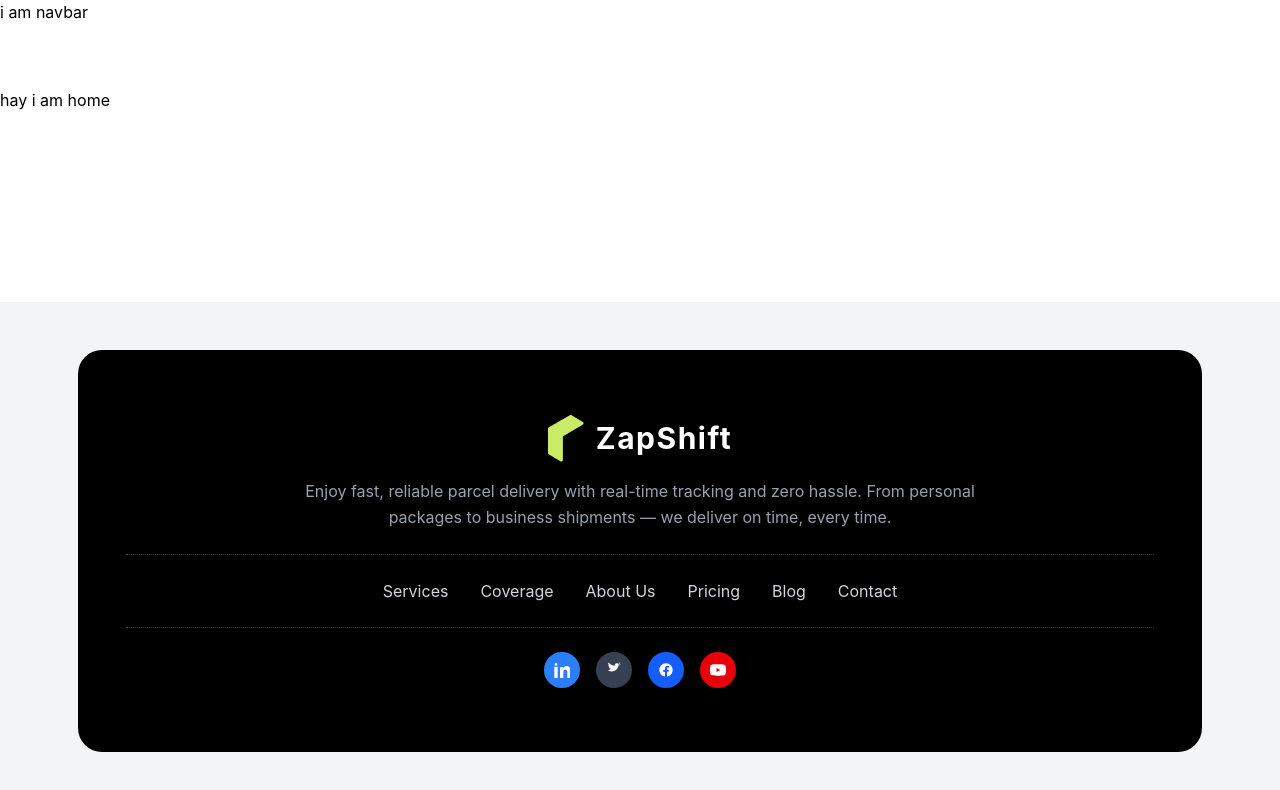
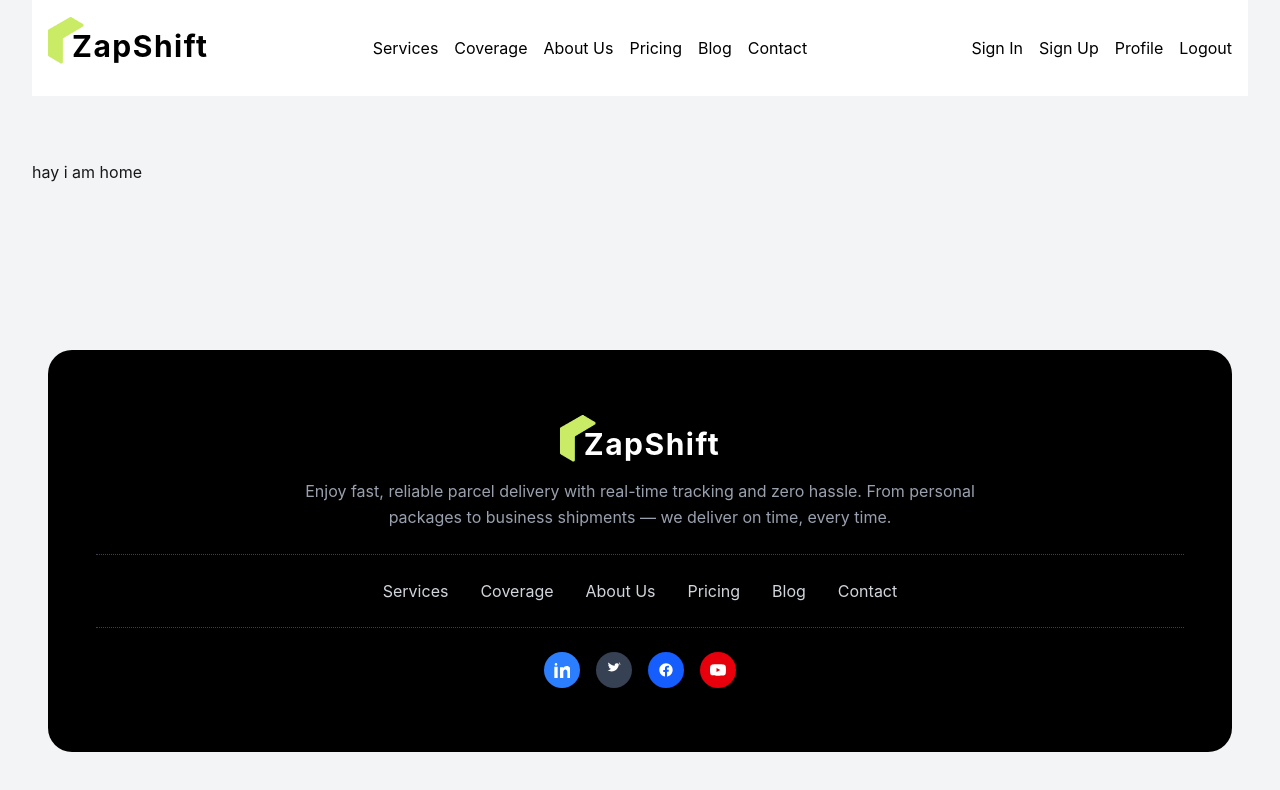
Before and after one commit to afzalhossainraju100/ZAP-SHIFT-CLIENT, a React (Vite) app: page / in a window 1280 px wide. Shown: the top 790 px of the page. Built offline with nearby package versions, Linux system fonts and the light colour scheme.

Commit message:
feat: update dependencies and enhance layout styling

```diff
--- a/package.json
+++ b/package.json
@@ -13,8 +13,9 @@
     "@tailwindcss/vite": "^4.2.4",
     "react": "^19.2.6",
     "react-dom": "^19.2.6",
+    "react-icons": "^5.6.0",
     "react-router": "^7.15.0",
-    "tailwindcss": "^4.2.4"
+    "tailwindcss": "^4.3.0"
   },
   "devDependencies": {
     "@eslint/js": "^10.0.1",
--- a/src/Component/Logo/Logo.jsx
+++ b/src/Component/Logo/Logo.jsx
@@ -2,9 +2,9 @@ import logo from "../../assets/logo.png";
 
 const Logo = () => {
   return (
-    <div className="flex items-center justify-center gap-3 mb-4">
+    <div className="flex items-end  justify-center gap-3 mb-4">
       <img src={logo} alt="logo" />
-      <h2 className="text-white text-2xl md:text-3xl font-bold tracking-wider">
+      <h2 className="text-2xl md:text-3xl  -ms-6 font-bold tracking-wider">
         ZapShift
       </h2>
     </div>
--- a/src/Layouts/RootLayout.jsx
+++ b/src/Layouts/RootLayout.jsx
@@ -4,14 +4,16 @@ import Footer from "../Pages/Shared/Footer/Footer";
 
 const RootLayout = () => {
     return (
-        <div  className="flex flex-col min-h-screen">
-            <Navbar></Navbar>
-            <div className="grow pt-16">
-                <Outlet></Outlet>
-            </div>
+      <div className="bg-gray-100">
+        <div className="flex flex-col min-h-screen  max-w-[95%] mx-auto">
+          <Navbar></Navbar>
+          <div className="grow pt-16">
+            <Outlet></Outlet>
+          </div>
 
-            <Footer></Footer>
+          <Footer></Footer>
         </div>
+      </div>
     );
 };
 
--- a/src/Pages/Shared/Footer/Footer.jsx
+++ b/src/Pages/Shared/Footer/Footer.jsx
@@ -2,8 +2,8 @@ import Logo from "../../../Component/Logo/Logo";
 
 const Footer = () => {
   return (
-    <footer className="bg-gray-100 py-12 px-4">
-      <div className="max-w-[90%] mx-auto bg-black text-[#ffffff] rounded-3xl px-8 py-12 md:px-12 md:py-16 text-center">
+    <footer className="py-12 px-4">
+      <div className=" bg-black text-[#ffffff] rounded-3xl px-8 py-12 md:px-12 md:py-16 text-center">
         {/* Logo Section */}
         <div>
           <Logo />
--- a/src/Pages/Shared/Navbar.jsx/Navbar.jsx
+++ b/src/Pages/Shared/Navbar.jsx/Navbar.jsx
@@ -1,10 +1,43 @@
+import { NavLink } from "react-router";
+import Logo from "../../../Component/Logo/Logo";
+
+const Navbar = () => {
+    const links =
+    <>
+    <li>
+    <NavLink to="/services">Services</NavLink>
+    </li>
+    <li>
+    <NavLink to="/coverage">Coverage</NavLink>
+    </li>
+    <li>
+    <NavLink to="/about">About Us</NavLink>
+    </li>
+    <li>
+    <NavLink to="/pricing">Pricing</NavLink>
+    </li>
+    <li>
+    <NavLink to="/blog">Blog</NavLink>
+    </li>
+    <li>
+    <NavLink to="/contact">Contact</NavLink>
+    </li>
+    </>;
 
 
-const Navbar = () => {
     return (
-        <div>
-            <h1>i am navbar</h1>
+      <div className="flex items-center justify-between bg-[#ffffff] text-[#000000] font-[#000000] p-4">
+        <div className="text-[#000000]">
+          <Logo></Logo>
         </div>
+        <div className="flex gap-4 list-none">{links}</div>
+        <div className="flex gap-4">
+          <button>Sign In</button>
+          <button>Sign Up</button>
+          <button>Profile</button>
+          <button>Logout</button>
+        </div>
+      </div>
     );
 };
 
--- a/src/index.css
+++ b/src/index.css
@@ -1,10 +1,8 @@
+@import url("https://fonts.googleapis.com/css2?family=Urbanist:ital,wght@0,100..900;1,100..900&display=swap");
 @import "tailwindcss";
-/* @plugin "daisyui"; */
-@import url("https://fonts.googleapis.com/css2?family=Urbanist:ital,wght@0,100..900;1,100..900&display=swap");
+@plugin "daisyui/index.js";
 
-* {
-  background-color: bg-gray-100 ;
-}
+
 
 .body {
   font-family: "Urbanist", sans-serif;
```
Also changed, not shown: 1 other file (tests, documents, lock files or other folders).
